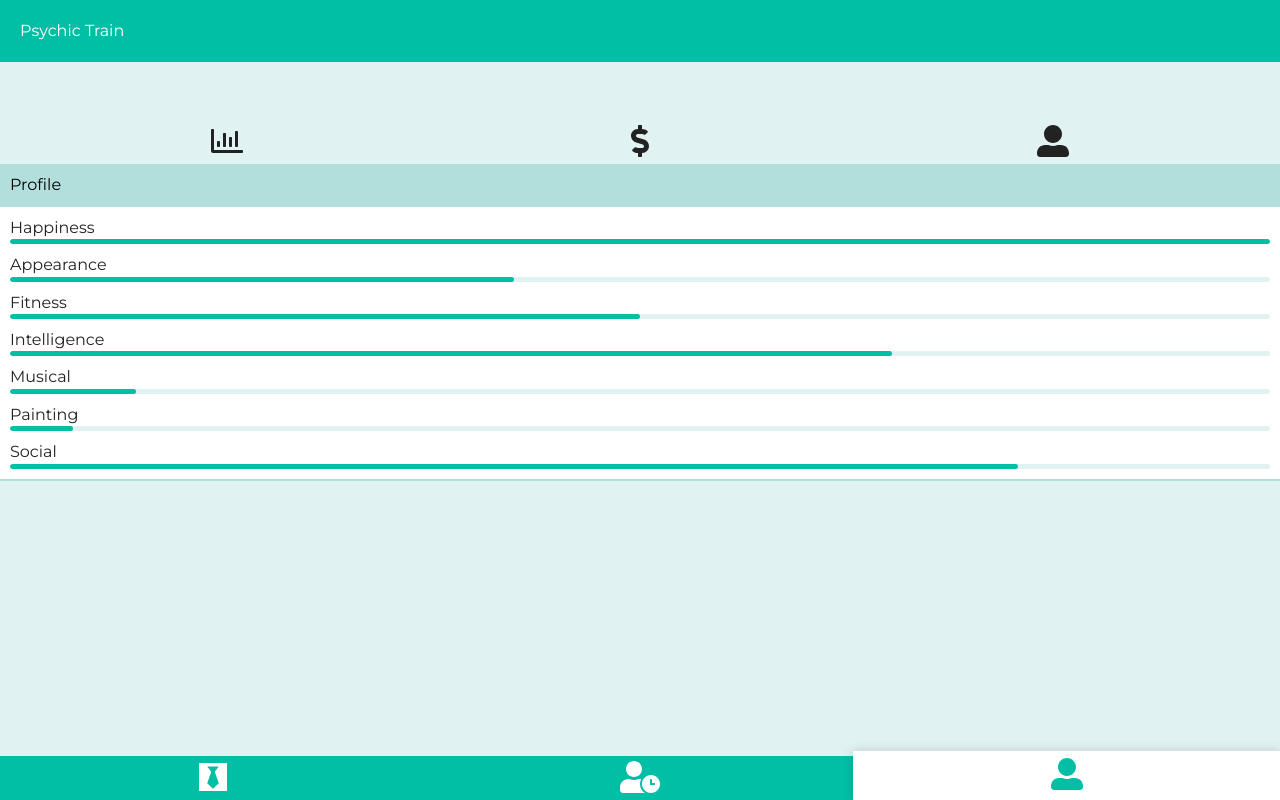
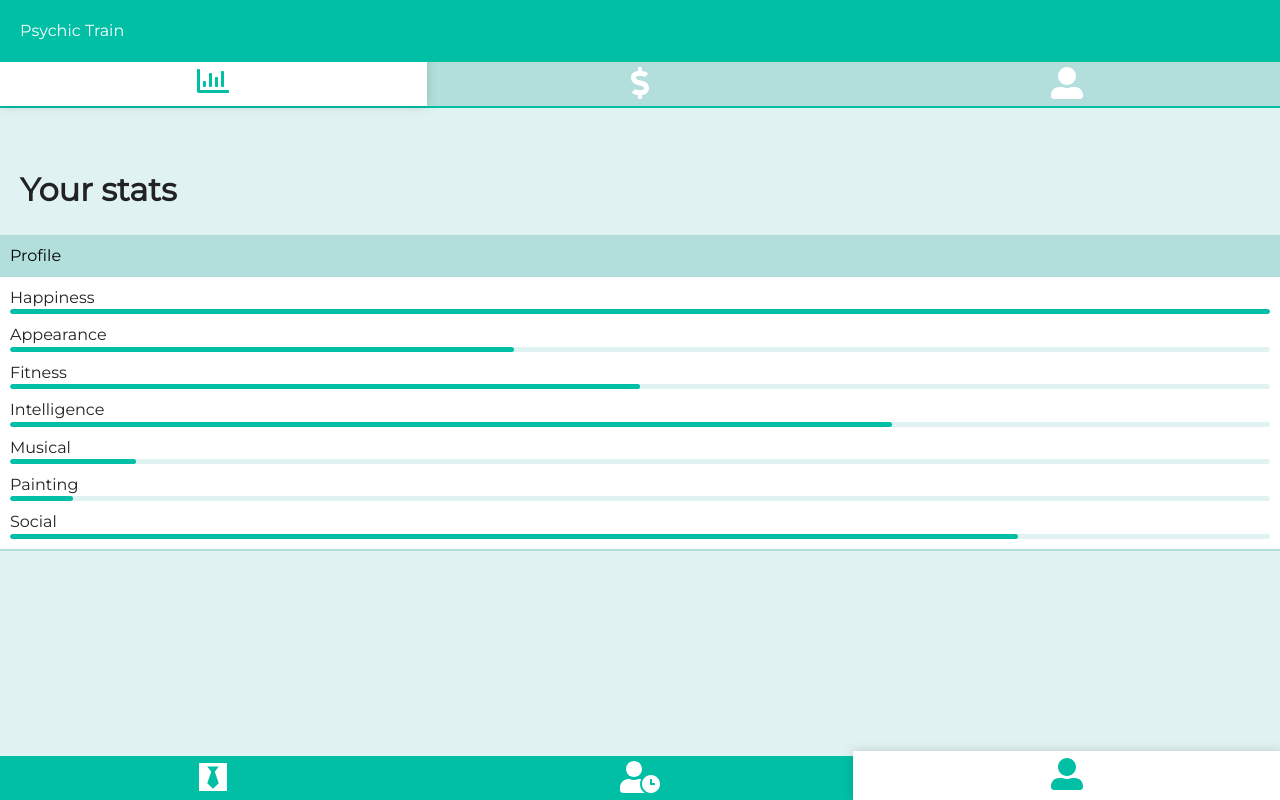
Before and after one commit to ciccibus/psychic-train, a website: page profile.html in a window 1280 px wide. Drawn offline with Linux system fonts and the light colour scheme.

Commit message:
navigation fix

```diff
--- a/profile.html
+++ b/profile.html
@@ -50,10 +50,10 @@
     <header class="c-header u-container">
         Psychic Train
     </header>
-    <main class="u-container" style="margin-top: 100px;">
-        <div class="u-container--wide">
+    <main class="u-container" style="margin-top: 42px;">
+        <nav class="c-nav-bar--secondary u-container--wide">
             <ul class="u-clean-list u-flex u-flex--wrap">
-                <li class="c-button c-button--1-3">
+                <li class="c-button c-button--1-3 c-nav-bar__item-priority">
                     <a href="career.html"><i class="far fa-chart-bar fa-2x"></i> <span class="u-visually-hidden">Your
                             stats</span></a>
                 </li>
@@ -64,7 +64,8 @@
                     <a href="profile.html"><i class="fas fa-user-alt fa-2x"></i> <span class="u-visually-hidden">Profile</span></a>
                 </li>
             </ul>
-        </div>
+        </nav>
+        <h1>Your stats</h1>
         <article class="c-card">
             <header class="c-card__header">Profile</header>
             <ul class="c-card__feed u-clean-list">
--- a/scss/_nav-bar.scss
+++ b/scss/_nav-bar.scss
@@ -14,3 +14,11 @@
   margin: -10px 0 -5px 0;
   box-shadow: 0 0 10px 0 rgba(51, 51, 51, 0.2);
 }
+
+.c-nav-bar--secondary {
+  @include flex();
+  background-color: var(--primary-color-100);
+  color: #fff;
+  border-bottom: 2px solid var(--primary-color-A700);
+  margin: 0 -20px 60px -20px;
+}
```
Also changed, not shown: css/main.css.
